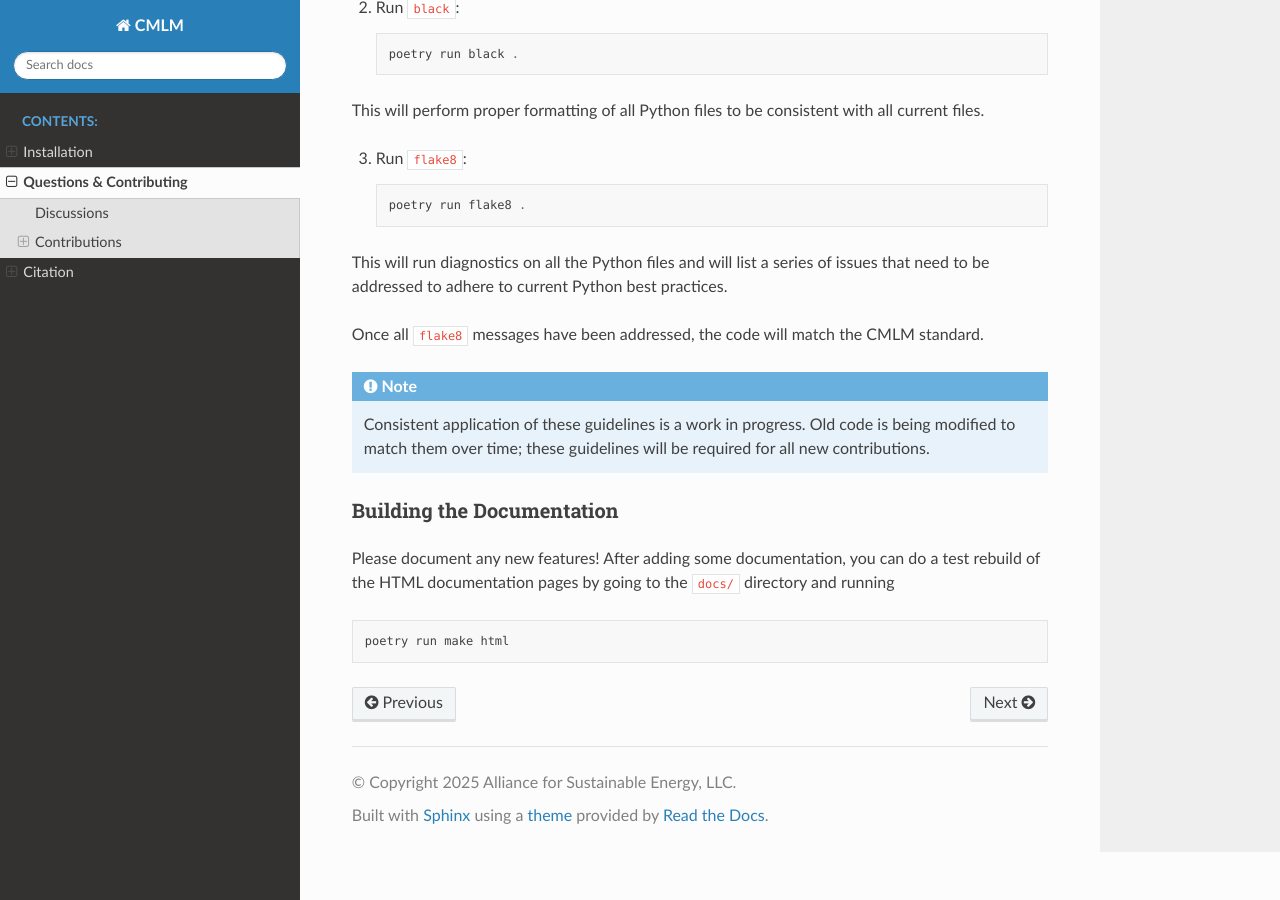
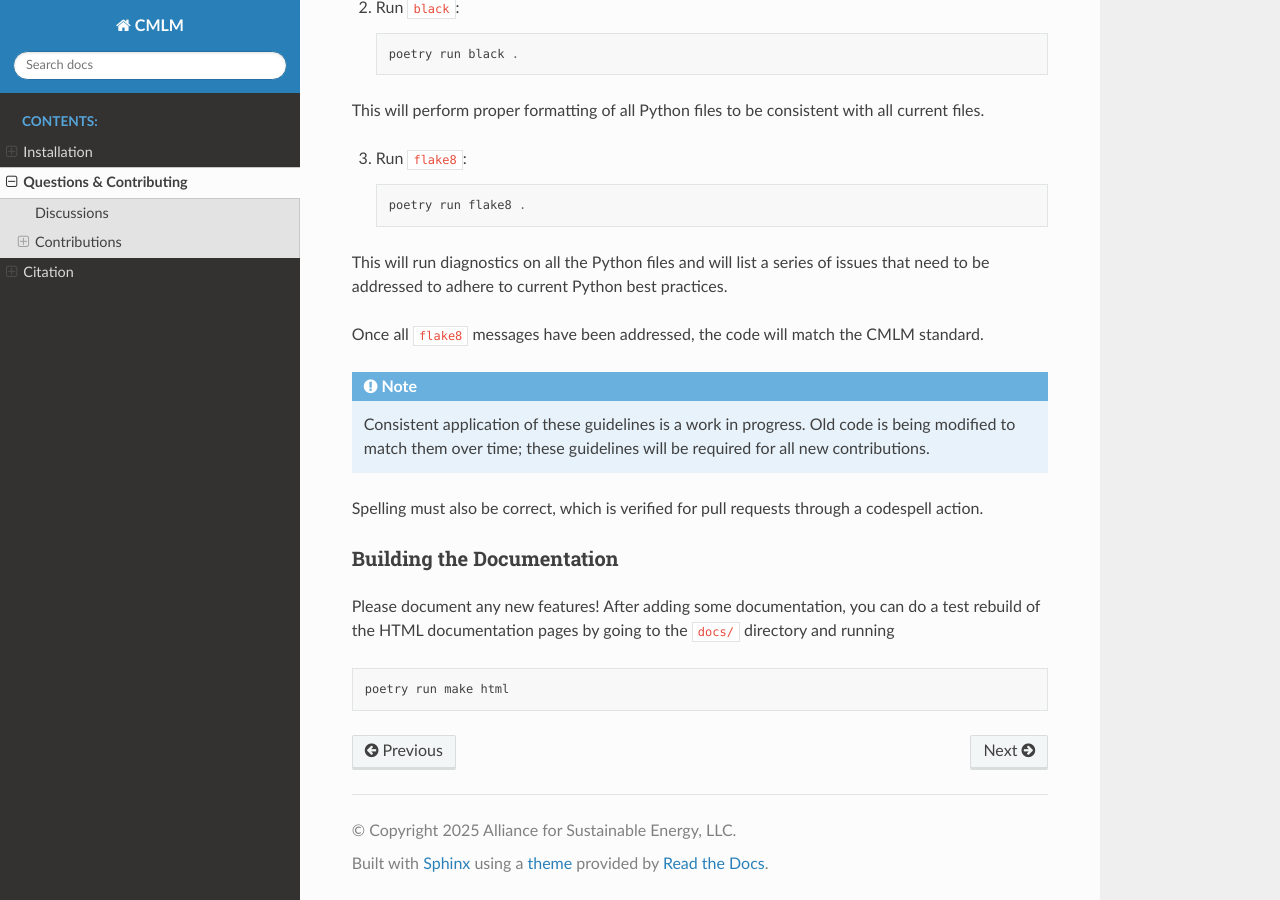
Before and after one commit to NREL/cmlm, a Sphinx documentation site: the page built from docs/contributing.rst, in a window 1280 px wide and 900 px high, scrolled down 719 px. Built offline with Sphinx 7.4.7 and the Read the Docs theme 3.1.0, drawn with Linux system fonts in a browser that asks for light colours.

Commit message:
add codespell warning to Docs

```diff
--- a/docs/contributing.rst
+++ b/docs/contributing.rst
@@ -41,6 +41,9 @@ Once all ``flake8`` messages have been addressed, the code will match the CMLM s
 
    Consistent application of these guidelines is a work in progress. Old code is being modified to match them over time; these guidelines will be required for all new contributions.
 
+Spelling must also be correct, which is verified for pull requests through a
+codespell action.
+
 Building the Documentation
 ~~~~~~~~~~~~~~~~~~~~~~~~~~
 
```
